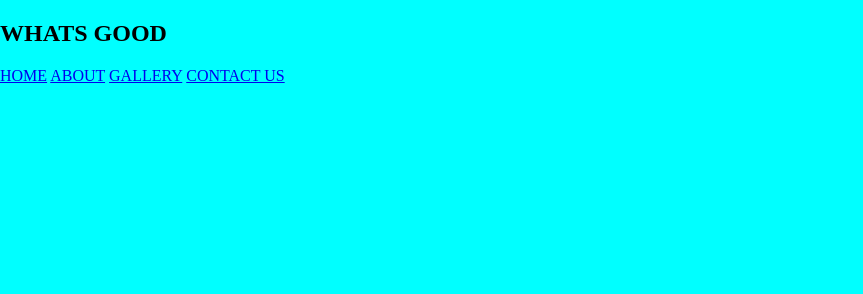
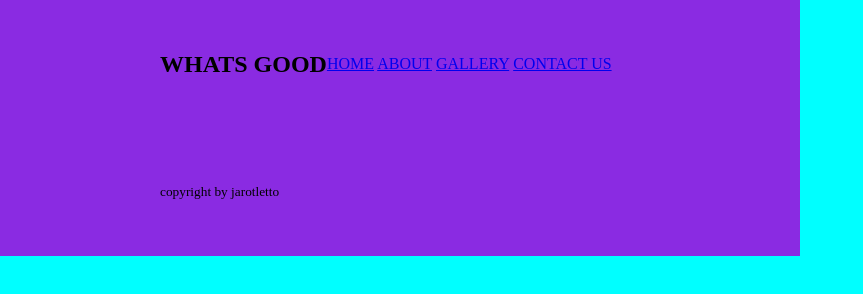
Before and after one commit to jarotletto/my_review, a plain HTML site: page index.html in a window 1280 px wide. Shown: the top 294 px of the page, without its empty margins (0-863 px from the left). Drawn offline with Linux system fonts and the light colour scheme.

Commit message:
updatean baru lagi dah

```diff
--- /dev/null
+++ b/footer.css
@@ -0,0 +1,10 @@
+.footer{
+    width: 100vh;
+    height: 10vw;
+    padding: 0 20%;
+    margin: 0;
+    align-items: center;
+    justify-content: flex-start;
+    display: flex;
+    background-color: blueviolet;
+}
--- a/index.html
+++ b/index.html
@@ -2,6 +2,8 @@
 <html lang="en">
 <head>
     <link rel="stylesheet" href="./main.css">
+    <link rel="stylesheet" href="./navbar.css">
+    <link rel="stylesheet" href="./footer.css">
     <meta charset="UTF-8">
     <meta name="description" content="my_review">
     <meta name="viewport" content="width=device-width, initial-scale=1.0">
@@ -18,7 +20,9 @@
         </div>
     </nav>
 
-
+<footer class="footer">
+    <small>copyright by jarotletto</small>
+</footer>
 
 
 
```
